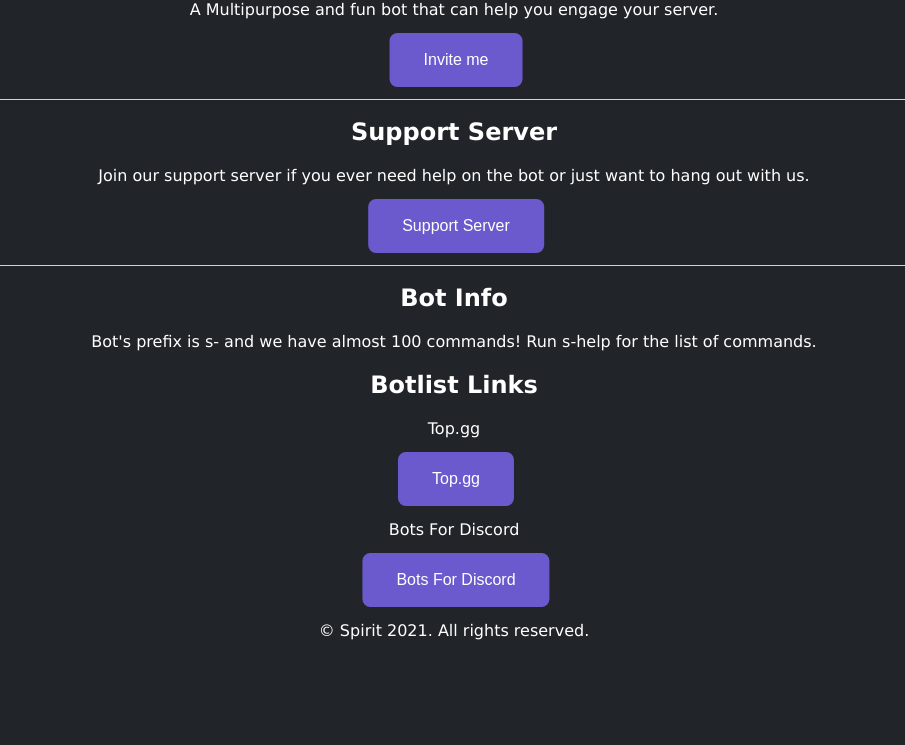
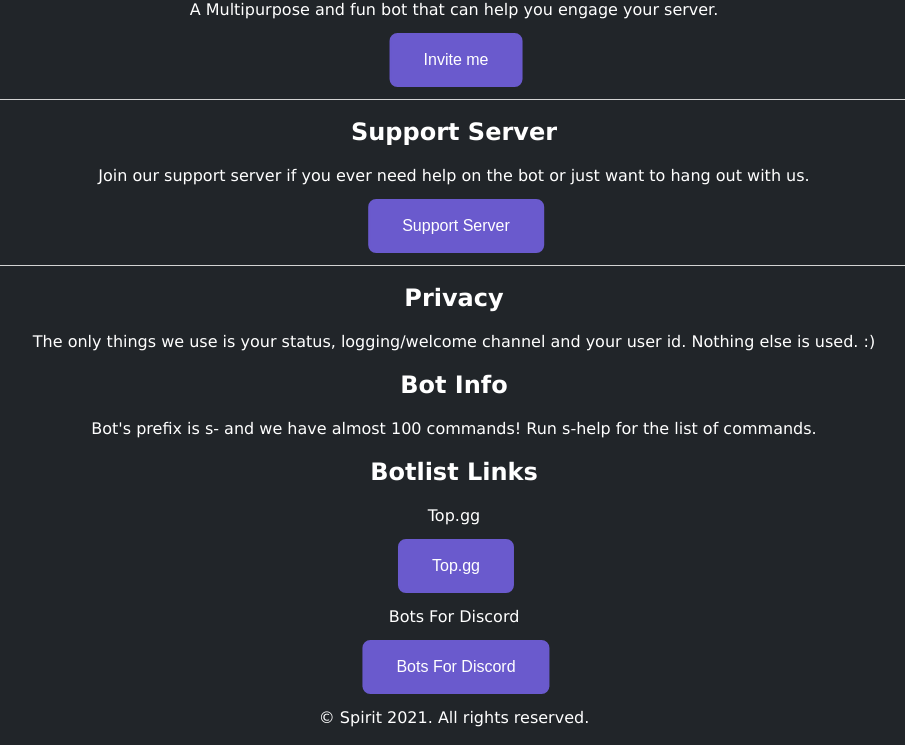
Before and after one commit to WhoTheOOF/WhoTheOOF.github.io, a plain HTML site: page index.html in a window 1280 px wide. Shown: the part 76-821 px from the top of the page, without its empty margins (186-1091 px from the left). Before the commit the page ends 800 px from the top, so only its background shows below. Drawn offline with Linux system fonts and the light colour scheme; a script that the page names is missing.

Commit message:
Update index.html

```diff
--- a/index.html
+++ b/index.html
@@ -86,6 +86,8 @@ p {text-align: center;color: white;}
   <p class="horizontal-center"> Join our support server if you ever need help on the bot or just want to hang out with us.</p>
   <a href="https://discord.gg/yeRcurmpcV" target="_blank" rel="noopener noreferrer"><button class="button button1 horizontal-center">Support Server</button></a>
   <hr size="1" width="80%" color="LightGray">
+  <h2 class="horizontal-center"> Privacy </h2>
+  <p class="horizontal-center"> The only things we use is your status, logging/welcome channel and your user id. Nothing else is used. :)<br /> </p>
   <h2 class="horizontal-center"> Bot Info </h2>
   <p class="horizontal-center"> Bot's prefix is s- and we have almost 100 commands! Run s-help for the list of commands.<br /> </p>
   <h2 class="horizontal-center"> Botlist Links </h2>
```
